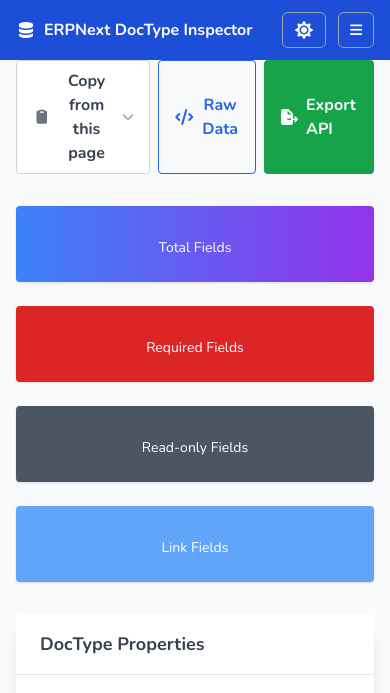
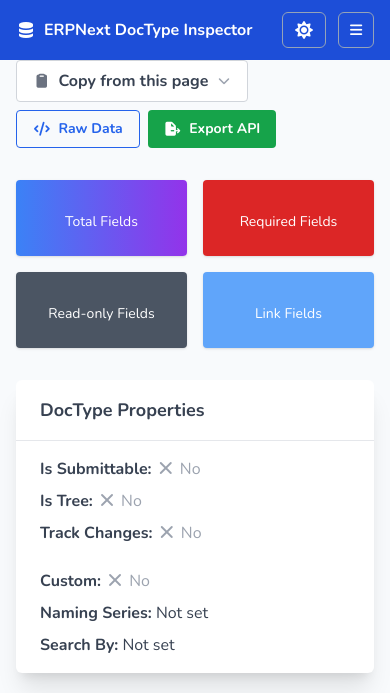
Before and after one commit to kamau-crypto/frappe_introspector, a Python web app: template templates/doctype_detail.html in a window 390 px wide. Shown: the top 693 px of the page. Run offline with Jinja, Linux system fonts and the light colour scheme; the template is opened without the code that fills it, so the values that code supplies are empty; some libraries are stand-ins or nearby versions.

Commit message:
feat: Mobile responsive view development

```diff
--- a/templates/doctype_detail.html
+++ b/templates/doctype_detail.html
@@ -5,7 +5,7 @@ Inspector{% endblock %}
     content="Explore the {{ doctype_name }} Doctype. View details, filter by module, and generate API documentation for easier development.">
 {% endblock%}
 {% block content %}
-<div class="flex flex-col md:flex-row justify-between items-center mb-8 gap-4">
+<div class="flex flex-col md:flex-row justify-between items-start md:items-center mb-8 gap-4">
     <div>
         <nav class="mb-2" aria-label="breadcrumb">
             <ol class="flex space-x-2 text-sm text-gray-500">
@@ -22,7 +22,7 @@ Inspector{% endblock %}
         <p class="text-gray-500 dark:text-gray-400">Module: {{ doctype_doc.module }}</p>
         {% endif %}
     </div>
-    <div class="flex gap-2">
+    <div class="flex gap-2 flex-wrap">
         <!-- AI Custom Dropdown Picker -->
         <div class="relative inline-block text-left" id="aiPickerWrapper">
             <button type="button" id="aiPickerBtn"
@@ -30,7 +30,7 @@ Inspector{% endblock %}
                 aria-expanded="false" aria-haspopup="true">
                 <span class="flex items-center gap-2">
                     <span id="aiPickerIcon"><i class="fas fa-clipboard text-sm text-gray-500"></i></span>
-                    <span id="aiPickerLabel">Copy from this page</span>
+                    <span id="aiPickerLabel" class="sm:text-sm md:text-base">Copy from this page</span>
                 </span>
                 <i id="aiPickerChevron"
                     class="fas fa-chevron-down text-xs text-gray-400 dark:text-gray-500 transition-transform duration-200"></i>
@@ -73,19 +73,19 @@ Inspector{% endblock %}
         </div>
 
         <button type="button"
-            class="inline-flex items-center px-4 py-2 border border-blue-600 text-blue-600 rounded font-semibold hover:bg-blue-600 hover:text-white transition"
+            class="inline-flex items-center px-4 py-2 border border-blue-600 text-blue-600 rounded font-semibold hover:bg-blue-600 hover:text-white transition text-sm"
             onclick="openRawDataModal()">
             <i class="fas fa-code mr-2"></i>Raw Data
         </button>
         <a href="{{ url_for('generate_openapi') }}?doctypes={{ doctype_name }}"
-            class="inline-flex items-center px-4 py-2 bg-green-600 text-white rounded font-semibold hover:bg-green-700 transition">
+            class="inline-flex items-center px-4 py-2 bg-green-600 text-white rounded font-semibold hover:bg-green-700 transition text-sm">
             <i class="fas fa-file-export mr-2"></i>Export API
         </a>
     </div>
 </div>
 
 <!-- Stats Cards -->
-<div class="grid grid-cols-1 md:grid-cols-4 gap-6 mb-8">
+<div class="grid grid-cols-2 md:grid-cols-4 gap-4 mb-8">
     <div class="bg-gradient-to-r from-blue-500 to-purple-600 text-white rounded shadow text-center p-6">
         <div class="text-3xl font-bold mb-2">{{ field_stats.total }}</div>
         <div class="text-sm">Total Fields</div>
@@ -296,7 +296,7 @@ Inspector{% endblock %}
 
 <!-- Raw Data Modal (Tailwind) -->
 <div id="rawDataModal"
-    class="fixed inset-0 z-50 flex items-center justify-center bg-black bg-opacity-50 hidden transition-opacity duration-300 max-h-5/6 overflow-y-auto">
+    class="fixed inset-0 z-50 flex items-center justify-center bg-black bg-opacity-50 hidden transition-opacity duration-300 overflow-y-auto p-4">
     <div class="bg-white rounded-lg shadow-xl w-full max-w-4xl mx-4 h-4/5 overflow-y-auto bg-light-bg dark:bg-dark-bg">
         <div class="flex justify-between items-center border-b px-6 py-4">
             <h5 class="text-xl font-semibold dark:text-dark-text">Raw DocType Data</h5>
```
